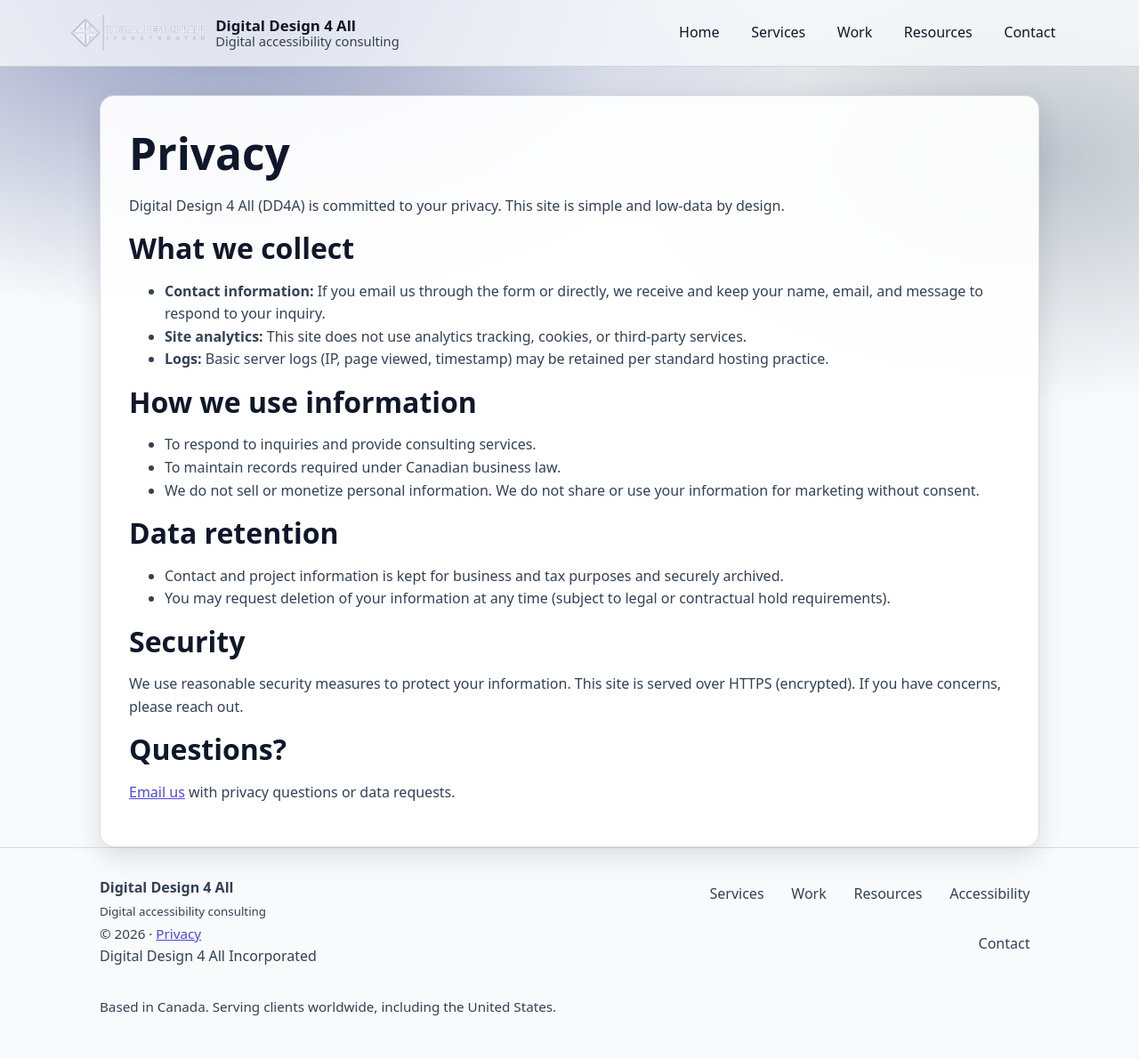
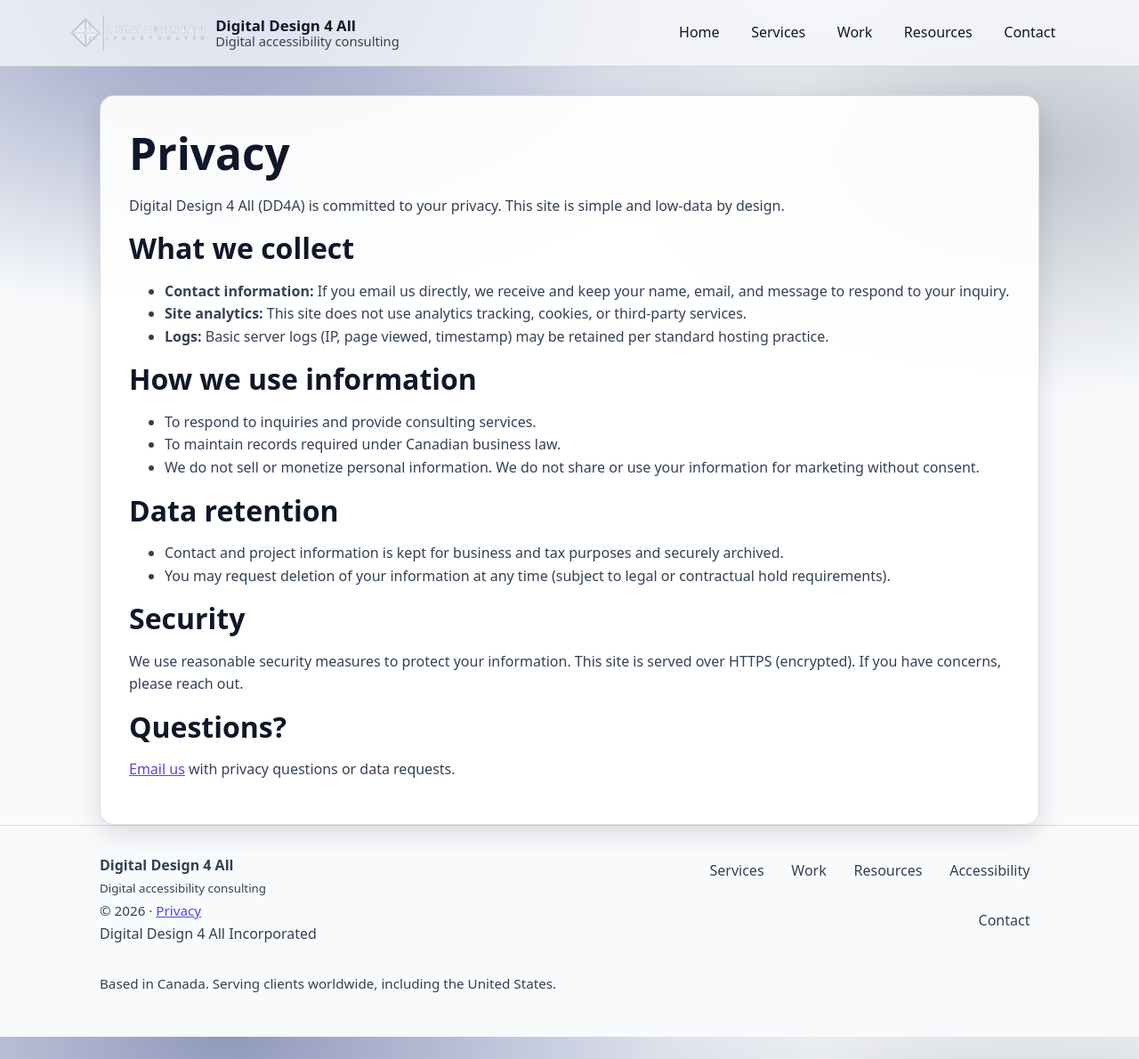
Before and after one commit to dd4a/site, a Jekyll site: the page built from privacy.html, in a window 1280 px wide and 1190 px high. Shown: the whole window at 89% size. Built offline with Jekyll 4.4.1, drawn with Linux system fonts in a browser that asks for light colours.

Commit message:
Update privacy.html

```diff
--- a/privacy.html
+++ b/privacy.html
@@ -14,7 +14,7 @@
 
     <h2>What we collect</h2>
     <ul>
-      <li><strong>Contact information:</strong> If you email us through the form or directly, we receive and keep your name, email, and message to respond to your inquiry.</li>
+      <li><strong>Contact information:</strong> If you email us directly, we receive and keep your name, email, and message to respond to your inquiry.</li>
       <li><strong>Site analytics:</strong> This site does not use analytics tracking, cookies, or third-party services.</li>
       <li><strong>Logs:</strong> Basic server logs (IP, page viewed, timestamp) may be retained per standard hosting practice.</li>
     </ul>
```
